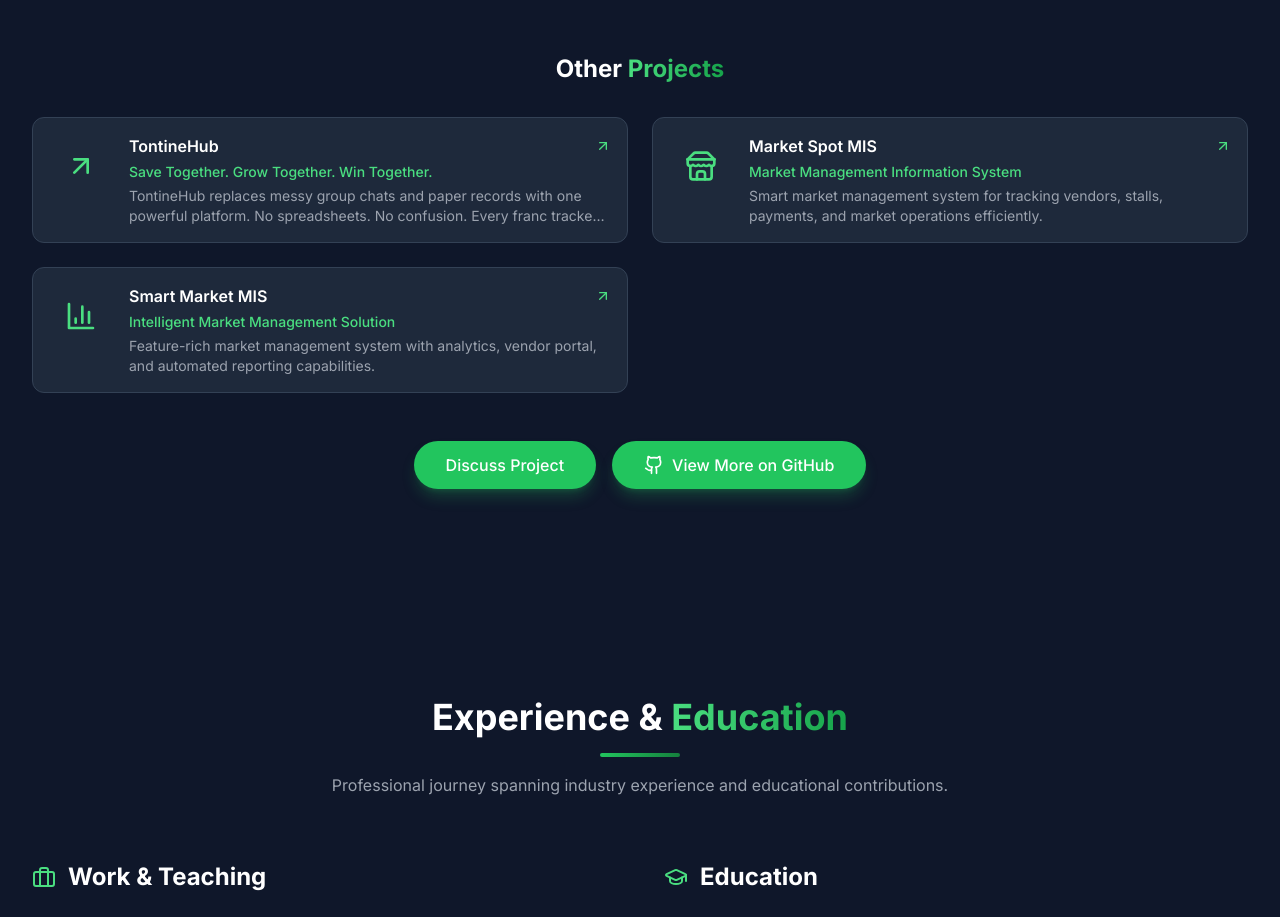
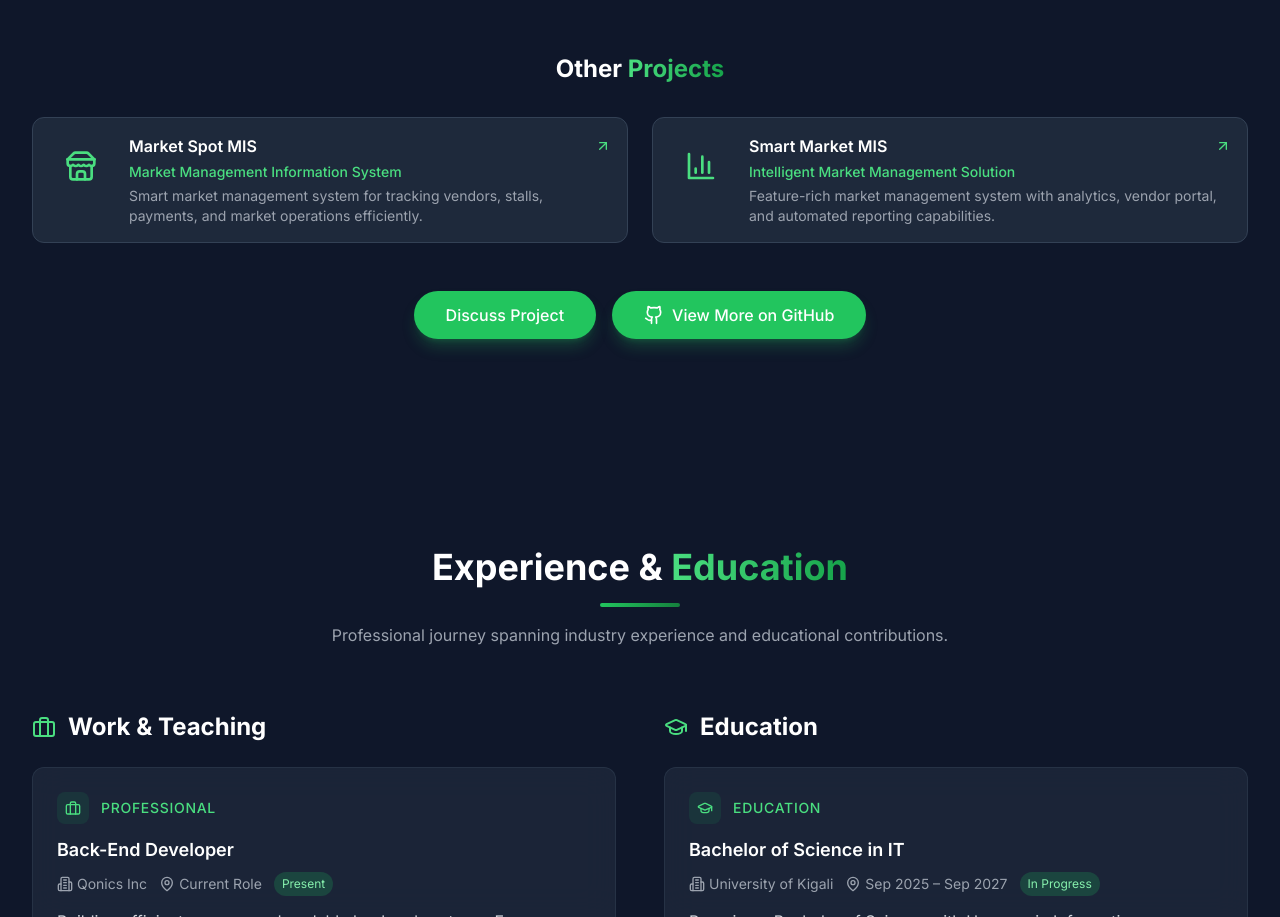
Before and after one commit to kwizerisezerano/MyProfile, a Next.js app: page / in a window 1280 px wide. Shown: the part 6440-7357 px from the top of the page. Built offline with nearby package versions, Linux system fonts and the light colour scheme; no server answers; the database is empty.

Commit message:
Add TontineHub as featured project

```diff
--- a/app/components/Projects.tsx
+++ b/app/components/Projects.tsx
@@ -84,16 +84,6 @@ export default function Projects() {
       tags: ['Graphic Design', 'UI Design', 'Portfolio', 'Branding'],
       link: 'https://el-verbuena-portifolio-git-main-robertmugabos-projects.vercel.app/',
       featured: true
-    },
-    {
-      id: 6,
-      title: t('projects.items.tontinehub.title'),
-      description: t('projects.items.tontinehub.description'),
-      longDescription: t('projects.items.tontinehub.longDescription'),
-      image: '/images/projects/tontinehub.jpg',
-      tags: ['FinTech', 'Savings', 'React', 'Node.js', 'PostgreSQL'],
-      link: '#',
-      featured: false
     },
     {
       id: 7,
```
